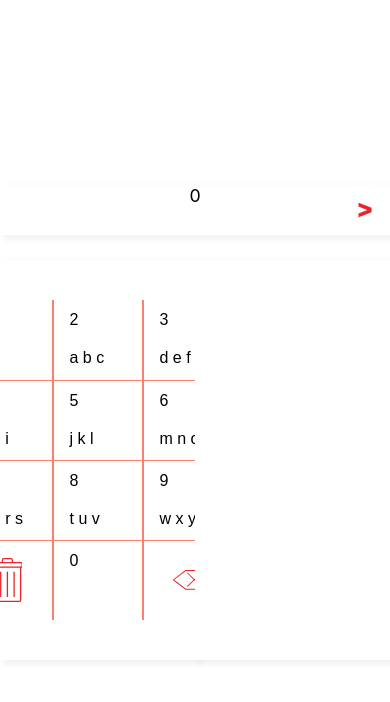
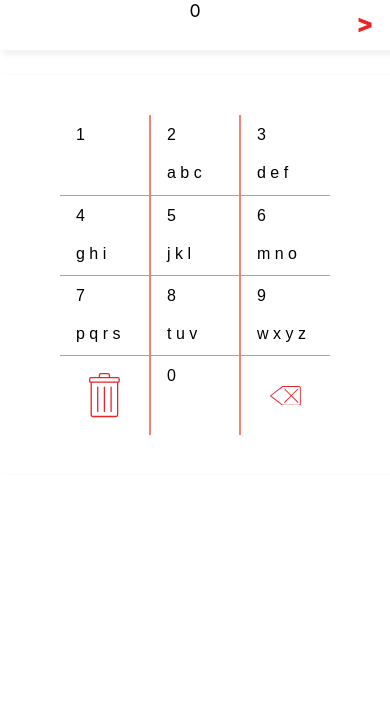
Before and after one commit to Shubwub/couchbase-ui, a React (Create React App) app: page / in a window 390 px wide. Shown: the top 702 px of the page. Built offline with nearby package versions, Linux system fonts and the light colour scheme.

Commit message:
improves mobile responsiveness

```diff
--- a/src/components/molecules/Keypad.js
+++ b/src/components/molecules/Keypad.js
@@ -1,6 +1,7 @@
 import styled from "styled-components";
 import { Key } from "../atoms";
 import buttons from "../../buttons.json";
+import { mobile } from "../../style_variables";
 
 /**
  * The grid of keys used for entering a number for mnemonic generation.
@@ -43,6 +44,9 @@ const KeypadContainer = styled.div`
   display: flex;
   justify-content: center;
   align-items: center;
+  @media (max-width: ${mobile}px) {
+    width: 100%;
+  }
 `;
 
 const ButtonLayout = styled.div`
--- a/src/components/molecules/MnemonicList.js
+++ b/src/components/molecules/MnemonicList.js
@@ -2,6 +2,7 @@ import { Mnemonic } from "../atoms";
 import { useSelector } from "react-redux";
 import { FixedSizeList } from "react-window";
 import styled from "styled-components";
+import { mobile } from "../../style_variables";
 
 /**
  * The list of mnemonics to render to screen. The mnemonics for this list
@@ -40,4 +41,7 @@ const ListWrapper = styled.div`
   -webkit-box-shadow: 0px 2px 10px 5px rgba(0, 0, 0, 0.15);
   box-shadow: 5px 3px 5px 2px rgba(0, 0, 0, 0.05);
   background: white;
+  @media (max-width: ${mobile}px) {
+    width: 100%;
+  }
 `;
--- a/src/components/organisms/App.js
+++ b/src/components/organisms/App.js
@@ -1,5 +1,5 @@
 import styled from "styled-components";
-import { background } from "../../style_variables";
+import { background, mobile } from "../../style_variables";
 import { Keypad, MnemonicList } from "../molecules";
 import { NumberField } from "../atoms";
 
@@ -35,4 +35,7 @@ const AppElement = styled.div`
 const KeypadSection = styled.section`
   display: flex;
   width: 100%;
+  @media (max-width: ${mobile}px) {
+    flex-direction: column;
+  }
 `;
--- a/src/style_variables.js
+++ b/src/style_variables.js
@@ -1,3 +1,7 @@
+// COLOURS
 export const background = "#FFF";
 export const link = "#61dafb";
 export const accent = "#ea2328";
+
+// VALUES
+export const mobile = 630;
```
